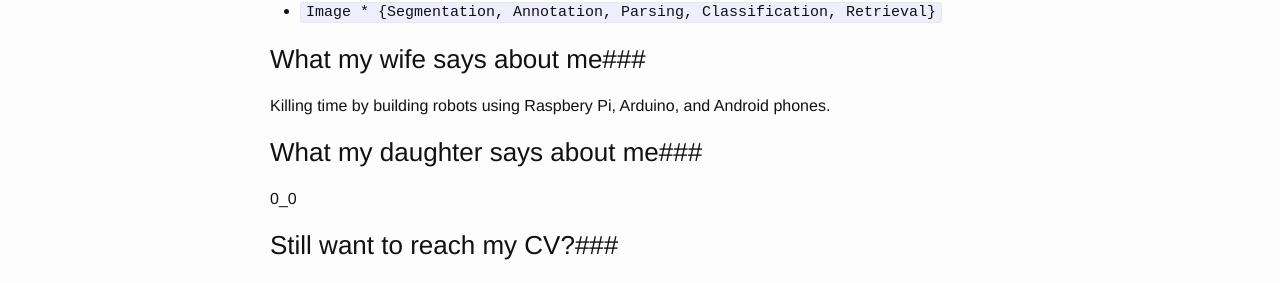
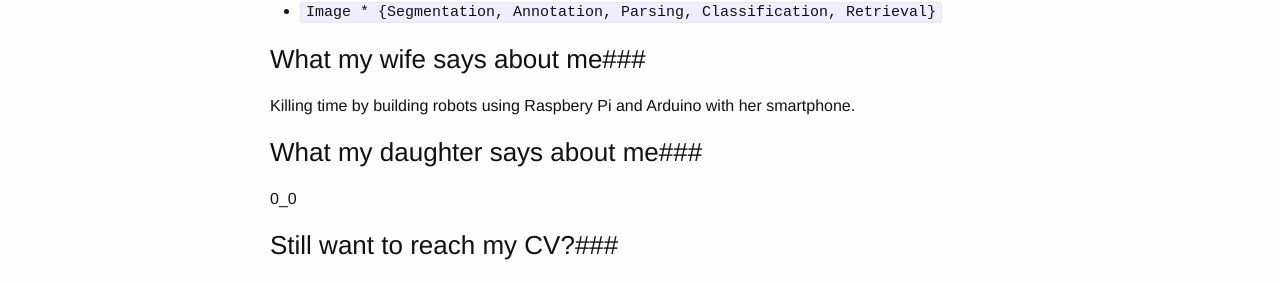
Before and after one commit to vodp/vodp.github.io, a Jekyll site: the page built from about.md, in a window 1280 px wide. Shown: the part 879-1162 px from the top of the page. Built offline with Jekyll 4.4.1, drawn with Linux system fonts in a browser that asks for light colours.

Commit message:
Update about.md

```diff
--- a/about.md
+++ b/about.md
@@ -24,7 +24,7 @@ Being a full-time father, I also have another part-time job as a postdoctoral en
 * `Image * {Segmentation, Annotation, Parsing, Classification, Retrieval}`
 
 ###What my wife says about me###
-Killing time by building robots using Raspbery Pi, Arduino, and Android phones.
+Killing time by building robots using Raspbery Pi and Arduino with her smartphone.
 
 ###What my daughter says about me###
 0_0
```
